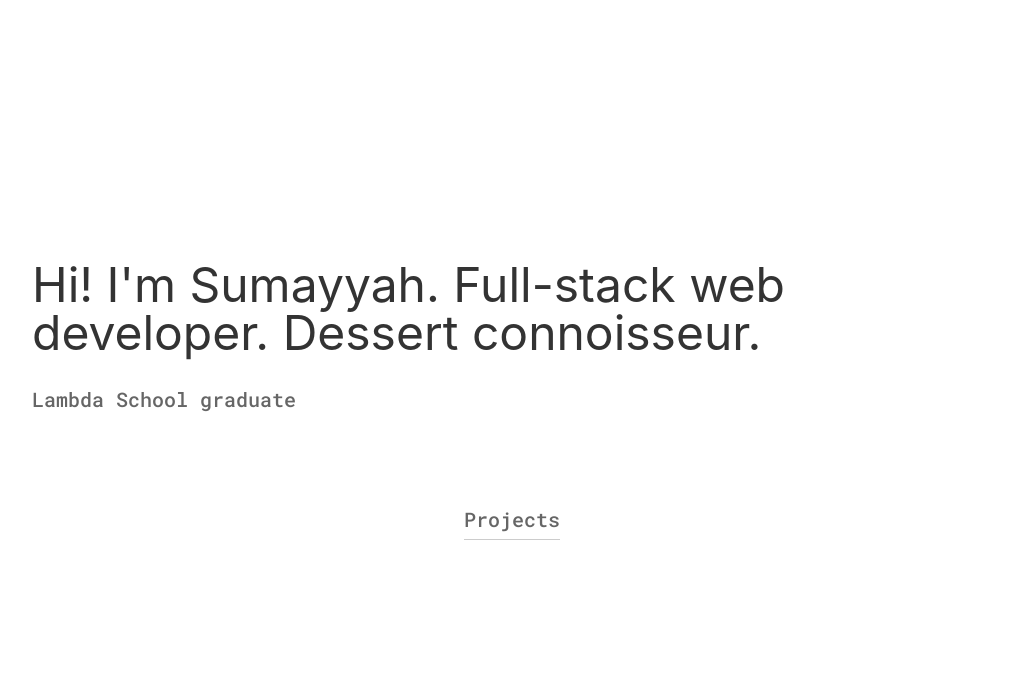
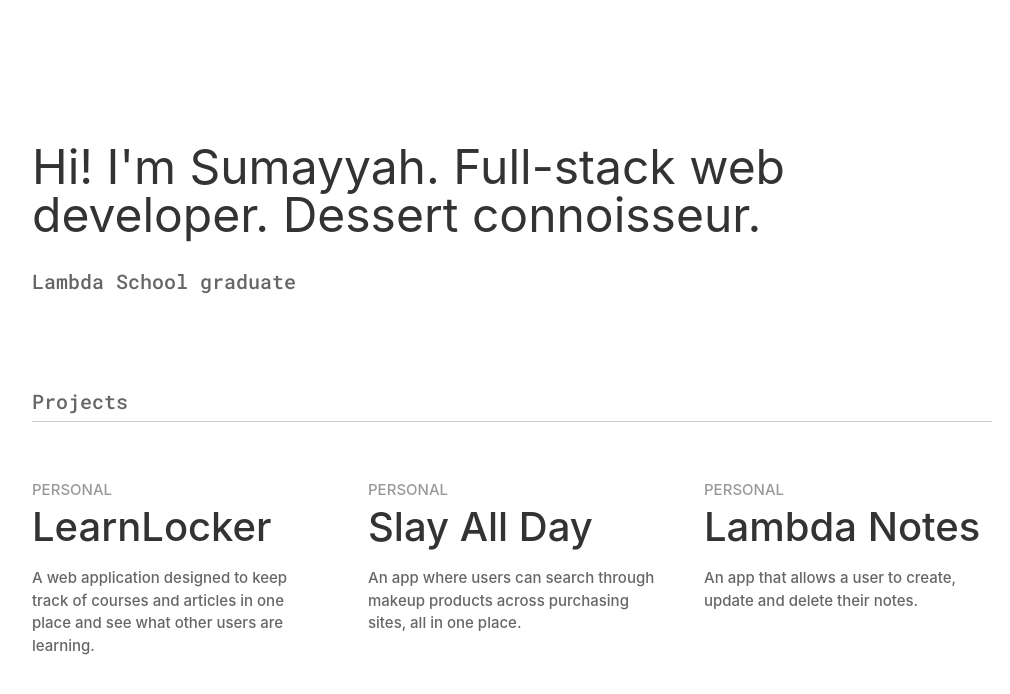
Before and after one commit to sumi419/portfolio, a React (Create React App) app: page / in a window 1280 px wide. Shown: the top 694 px of the page, without its empty margins (128-1138 px from the left). Built offline with nearby package versions, Linux system fonts and the light colour scheme.

Commit message:
🧜🏽‍♀️✨ Update Projects.js component with styles

```diff
--- a/src/components/Projects.js
+++ b/src/components/Projects.js
@@ -4,8 +4,33 @@ import css from '../styles/projects.module.css';
 
 export default function Projects() {
   return (
-    <div>
+    <div className={css.container}>
       <h2 className={css.title}>Projects</h2>
+      <div className={css.projects}>
+        <div className={css.project}>
+          <p className={css.category}>PERSONAL</p>
+          <h3 className={css.projectTitle}>LearnLocker</h3>
+          <p className={css.description}>
+            A web application designed to keep track of courses and articles in one place and see
+            what other users are learning.
+          </p>
+        </div>
+        <div className={css.project}>
+          <p className={css.category}>PERSONAL</p>
+          <h3 className={css.projectTitle}>Slay All Day</h3>
+          <p className={css.description}>
+            An app where users can search through makeup products across purchasing sites, all in
+            one place.
+          </p>
+        </div>
+        <div className={css.project}>
+          <p className={css.category}>PERSONAL</p>
+          <h3 className={css.projectTitle}>Lambda Notes</h3>
+          <p className={css.description}>
+            An app that allows a user to create, update and delete their notes.
+          </p>
+        </div>
+      </div>
     </div>
   );
 }
--- a/src/styles/projects.module.css
+++ b/src/styles/projects.module.css
@@ -1,3 +1,11 @@
+.container {
+  display: flex;
+  align-items: center;
+  justify-content: center;
+  flex-direction: column;
+  max-width: 75%;
+}
+
 .title {
   color: rgba(0, 0, 0, 0.6);
   border-bottom: solid 1px;
@@ -5,8 +13,50 @@
   font-family: Roboto Mono;
   font-size: 2rem;
   font-weight: 500;
-  max-width: 20em;
   margin-top: 100px;
   padding-bottom: 1rem;
   width: 100%;
 }
+
+.projects {
+  display: flex;
+  justify-content: space-between;
+  flex-wrap: wrap;
+}
+
+.project {
+  width: 30%;
+}
+
+.category {
+  color: rgba(0, 0, 0, 0.4);
+  font-family: -apple-system, BlinkMacSystemFont, sans-serif;
+  font-size: 1.5rem;
+  font-weight: 500;
+  padding-top: 6rem;
+}
+
+.projectTitle {
+  color: rgba(0, 0, 0, 0.8);
+  font-family: -apple-system, BlinkMacSystemFont, sans-serif;
+  font-size: 4rem;
+  font-weight: 500;
+  margin-top: 1rem;
+  margin-bottom: 1rem;
+}
+
+.projectTitle:hover {
+  color: #d7939e;
+}
+
+.description {
+  /* border-bottom: solid 1px;
+  border-color: rgba(0, 0, 0, 0.2); */
+  color: rgba(0, 0, 0, 0.6);
+  font-family: -apple-system, BlinkMacSystemFont, sans-serif;
+  font-size: 1.5rem;
+  font-weight: 500;
+  padding-top: 1rem;
+  /* padding-bottom: 6rem; */
+  line-height: 1.5;
+}
```
